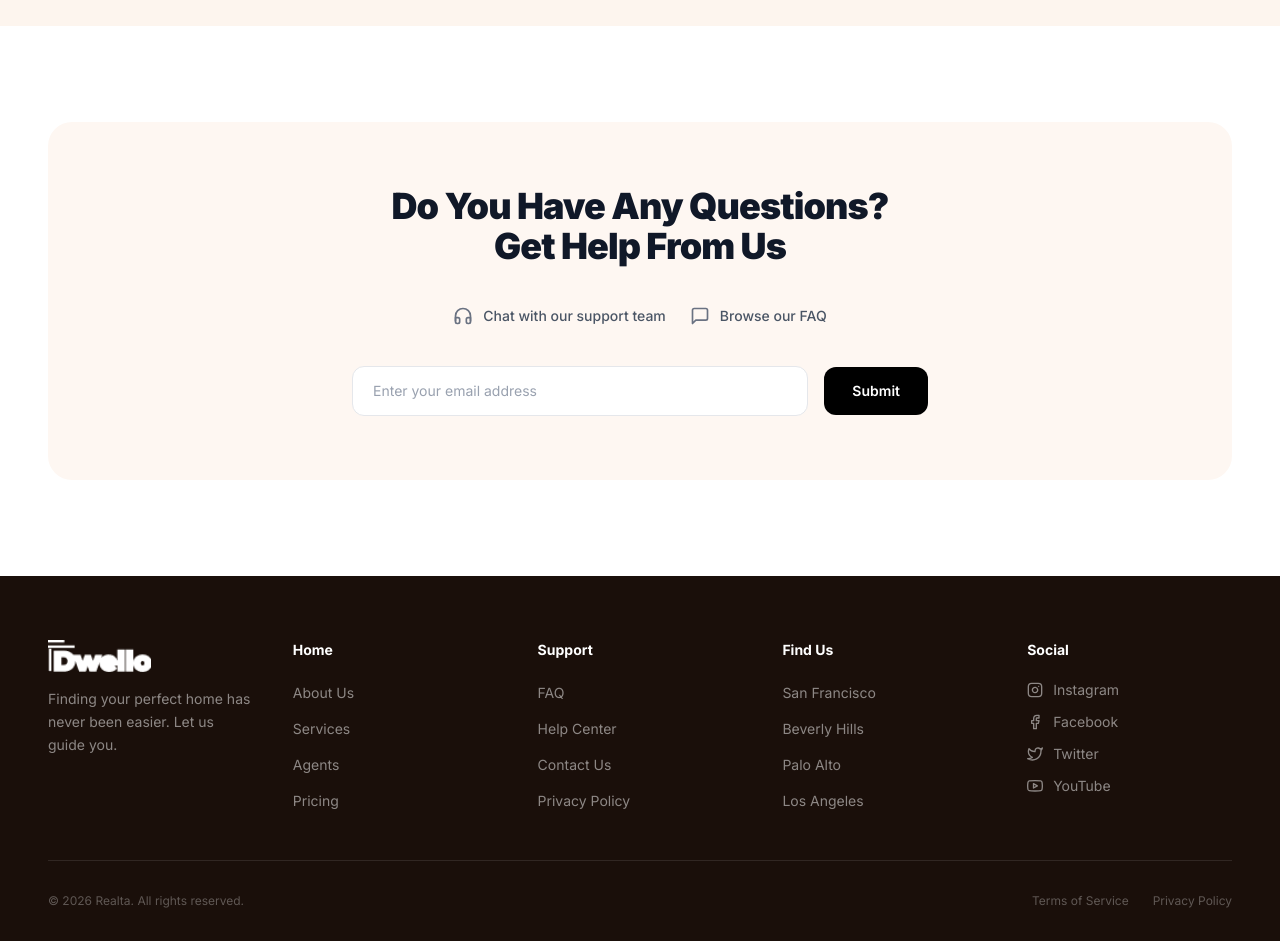
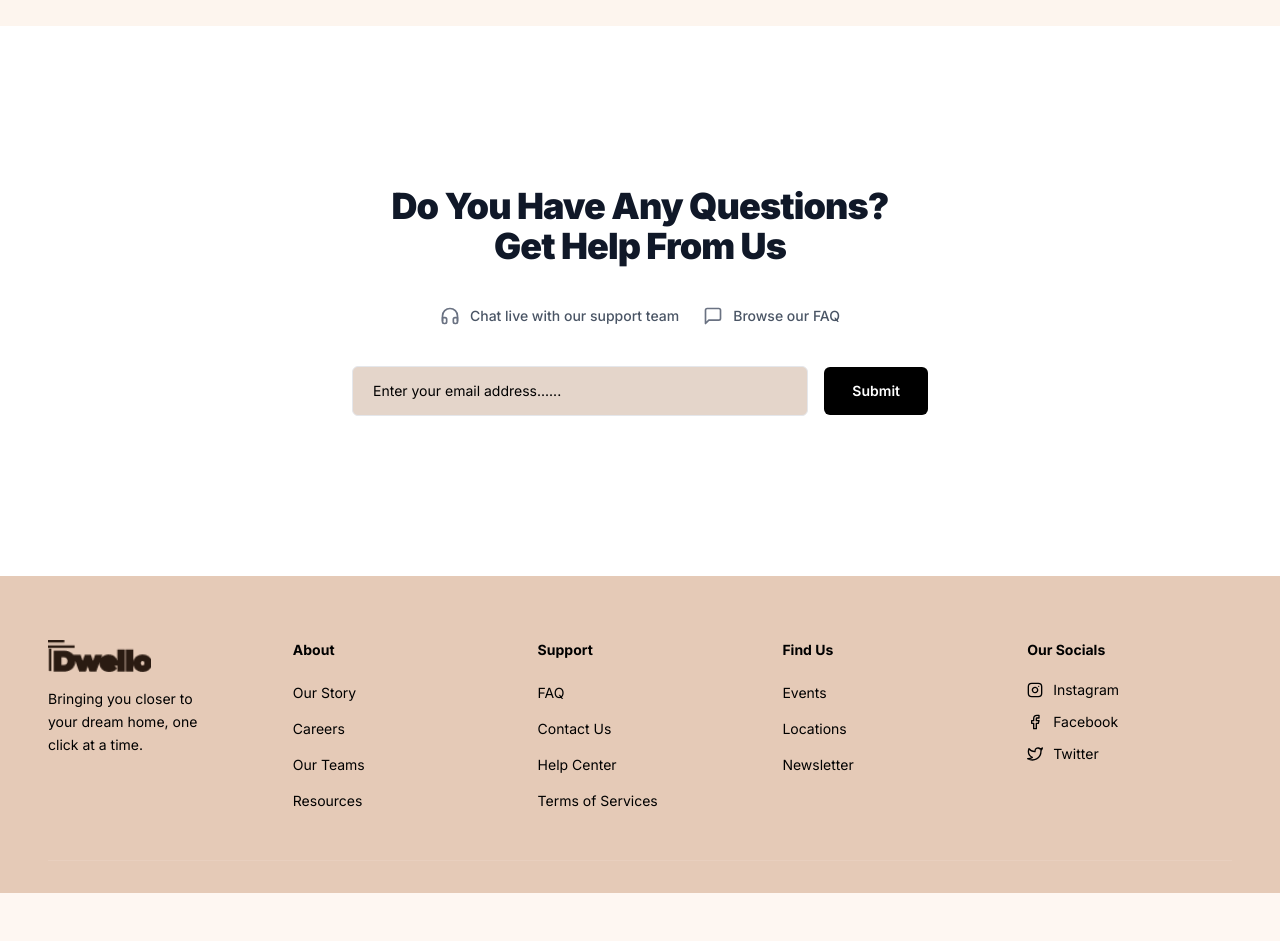
Before and after one commit to walidabdulkadir/real-estate-react-app, a React (Vite) app in the folder frontEnd/: page / in a window 1280 px wide. Shown: the part 3480-4421 px from the top of the page. After the commit the page ends 4373 px from the top, so only its background shows below. Built offline with nearby package versions, Linux system fonts and the light colour scheme.

Commit message:
feat: update ContactSection and Footer components with improved styling and content adjustments

```diff
--- a/frontEnd/src/components/ContactSection.jsx
+++ b/frontEnd/src/components/ContactSection.jsx
@@ -1,22 +1,20 @@
 import React from "react";
-import { FiHeadphones, FiMessageSquare } from "react-icons/fi";
+import { FiHeadphones, FiMessageSquare, FiMail } from "react-icons/fi";
 
 function ContactSection() {
   return (
     <section id="contact" className="w-full bg-white py-16 sm:py-20 lg:py-24">
       <div className="max-w-7xl mx-auto px-6 sm:px-8 lg:px-12">
-        <div className="bg-[#fef7f2] rounded-3xl px-6 sm:px-10 lg:px-16 py-14 sm:py-16 text-center">
+        <div className=" px-6 sm:px-10 lg:px-16 py-14 sm:py-16 text-center">
           <h2 className="font-black text-3xl sm:text-4xl text-gray-900 tracking-tight">
-            Do You Have Any Questions?
-            <br />
+            Do You Have Any Questions? <br />
             Get Help From Us
           </h2>
 
-          {/* Help Options */}
           <div className="flex flex-col sm:flex-row items-center justify-center gap-6 mt-10">
             <div className="flex items-center gap-2.5 text-sm text-gray-600 font-medium">
               <FiHeadphones className="w-5 h-5 text-gray-500" />
-              <span>Chat with our support team</span>
+              <span>Chat live with our support team</span>
             </div>
             <div className="flex items-center gap-2.5 text-sm text-gray-600 font-medium">
               <FiMessageSquare className="w-5 h-5 text-gray-500" />
@@ -24,17 +22,17 @@ function ContactSection() {
             </div>
           </div>
 
-          {/* Email input row */}
           <div className="mt-10 flex flex-col sm:flex-row items-center justify-center gap-4 max-w-xl mx-auto">
             <input
               id="contact-email-input"
               type="email"
-              placeholder="Enter your email address"
-              className="flex-1 w-full bg-white border border-gray-200 rounded-xl px-5 py-3.5 text-sm text-gray-700 outline-none focus:ring-2 focus:ring-gray-300 transition-all duration-200 placeholder:text-gray-400"
+              placeholder="Enter your email address......"
+              className="flex-1 w-full bg-[#e4d5ca] border border-gray-200 rounded-md px-5 py-3.5 text-sm text-black outline-none focus:ring-2 focus:ring-gray-300 transition-all duration-200 placeholder:text-black"
             />
+
             <button
               id="contact-submit-btn"
-              className="w-full sm:w-auto bg-black text-white font-semibold text-sm px-7 py-3.5 rounded-xl hover:bg-gray-800 active:scale-95 transition-all duration-200 cursor-pointer whitespace-nowrap"
+              className="w-full sm:w-auto bg-black text-white font-semibold text-sm px-7 py-3.5 rounded-md  cursor-pointer whitespace-nowrap"
             >
               Submit
             </button>
--- a/frontEnd/src/components/Footer.jsx
+++ b/frontEnd/src/components/Footer.jsx
@@ -3,53 +3,49 @@ import logo from "../assets/icons/logo.png";
 import { FiInstagram, FiFacebook, FiTwitter, FiYoutube } from "react-icons/fi";
 
 const footerLinks = {
-  Home: ["About Us", "Services", "Agents", "Pricing"],
-  Support: ["FAQ", "Help Center", "Contact Us", "Privacy Policy"],
-  "Find Us": ["San Francisco", "Beverly Hills", "Palo Alto", "Los Angeles"],
-  Social: ["Instagram", "Facebook", "Twitter", "YouTube"],
+  About: ["Our Story", "Careers", "Our Teams", "Resources"],
+  Support: ["FAQ", "Contact Us", "Help Center", "Terms of Services"],
+  "Find Us": ["Events", "Locations", "Newsletter"],
+  "Our Socials": ["Instagram", "Facebook", "Twitter"],
 };
 
 const socialIcons = {
   Instagram: <FiInstagram className="w-4 h-4" />,
   Facebook: <FiFacebook className="w-4 h-4" />,
   Twitter: <FiTwitter className="w-4 h-4" />,
-  YouTube: <FiYoutube className="w-4 h-4" />,
 };
 
 function Footer() {
   return (
-    <footer className="w-full bg-[#1a0f0a] text-white pt-16 pb-8">
+    <footer className="w-full bg-[#e5cab7] text-black pt-16 pb-8">
       <div className="max-w-7xl mx-auto px-6 sm:px-8 lg:px-12">
         <div className="grid grid-cols-1 sm:grid-cols-2 lg:grid-cols-5 gap-10 pb-12 border-b border-white/10">
-          {/* Brand Column */}
           <div className="lg:col-span-1">
-            <img src={logo} alt="Realta logo" className="h-8 w-auto brightness-0 invert mb-4" />
-            <p className="text-sm text-white/50 leading-relaxed max-w-xs">
-              Finding your perfect home has never been easier. Let us guide you.
+            <img src={logo} alt="Dwello logo" className="h-8 w-auto  mb-4" />
+            <p className="text-sm text-black leading-relaxed max-w-xs">
+              Bringing you closer to <br />
+              your dream home, one <br />
+              click at a time.
             </p>
           </div>
 
-          {/* Links Columns */}
           {Object.entries(footerLinks).map(([category, items]) => (
             <div key={category}>
-              <h4 className="text-sm font-bold text-white mb-5">{category}</h4>
+              <h4 className="text-sm font-bold text-black mb-5">{category}</h4>
               <ul className="flex flex-col gap-3">
                 {items.map((item) => (
                   <li key={item}>
-                    {category === "Social" ? (
+                    {category === "Our Socials" ? (
                       <a
                         href="#"
-                        className="flex items-center gap-2.5 text-sm text-white/50 hover:text-white transition-colors duration-200"
+                        className="flex items-center gap-2.5 text-sm text-black"
                         aria-label={item}
                       >
                         {socialIcons[item]}
                         {item}
                       </a>
                     ) : (
-                      <a
-                        href="#"
-                        className="text-sm text-white/50 hover:text-white transition-colors duration-200"
-                      >
+                      <a href="#" className="text-sm text-black ">
                         {item}
                       </a>
                     )}
@@ -59,21 +55,6 @@ function Footer() {
             </div>
           ))}
         </div>
-
-        {/* Bottom Bar */}
-        <div className="pt-8 flex flex-col sm:flex-row items-center justify-between gap-4">
-          <p className="text-xs text-white/30">
-            © {new Date().getFullYear()} Realta. All rights reserved.
-          </p>
-          <div className="flex items-center gap-6">
-            <a href="#" className="text-xs text-white/30 hover:text-white/60 transition-colors duration-200">
-              Terms of Service
-            </a>
-            <a href="#" className="text-xs text-white/30 hover:text-white/60 transition-colors duration-200">
-              Privacy Policy
-            </a>
-          </div>
-        </div>
       </div>
     </footer>
   );
```
